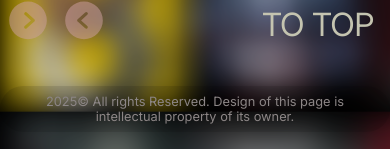
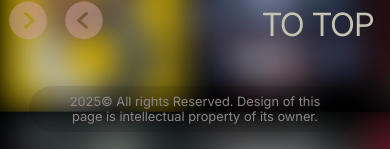
Before and after one commit to StringLOVERgirl/platform_react, a React (Vite) app: page /#/more in a window 390 px wide. Shown: the part 4163-4312 px from the top of the page. Built offline with nearby package versions, Linux system fonts and the light colour scheme.

Commit message:
footer adapt

```diff
--- a/styles/recommend.css
+++ b/styles/recommend.css
@@ -189,7 +189,7 @@ line-height: 1;
     /* height: fit-content; */
     position: relative;
     /* height: 10svh; */
-    /* width: fit-content; */
+    width: fit-content;
     margin-top: 2.5em;
     margin-inline: auto;
     padding-bottom: 1.25em;
@@ -284,4 +284,8 @@ padding-right: 0.5em;
         font-size: 2em;
      }
 
+     .moreFooter {
+        width: 85%;
+     }
+
     }
```
